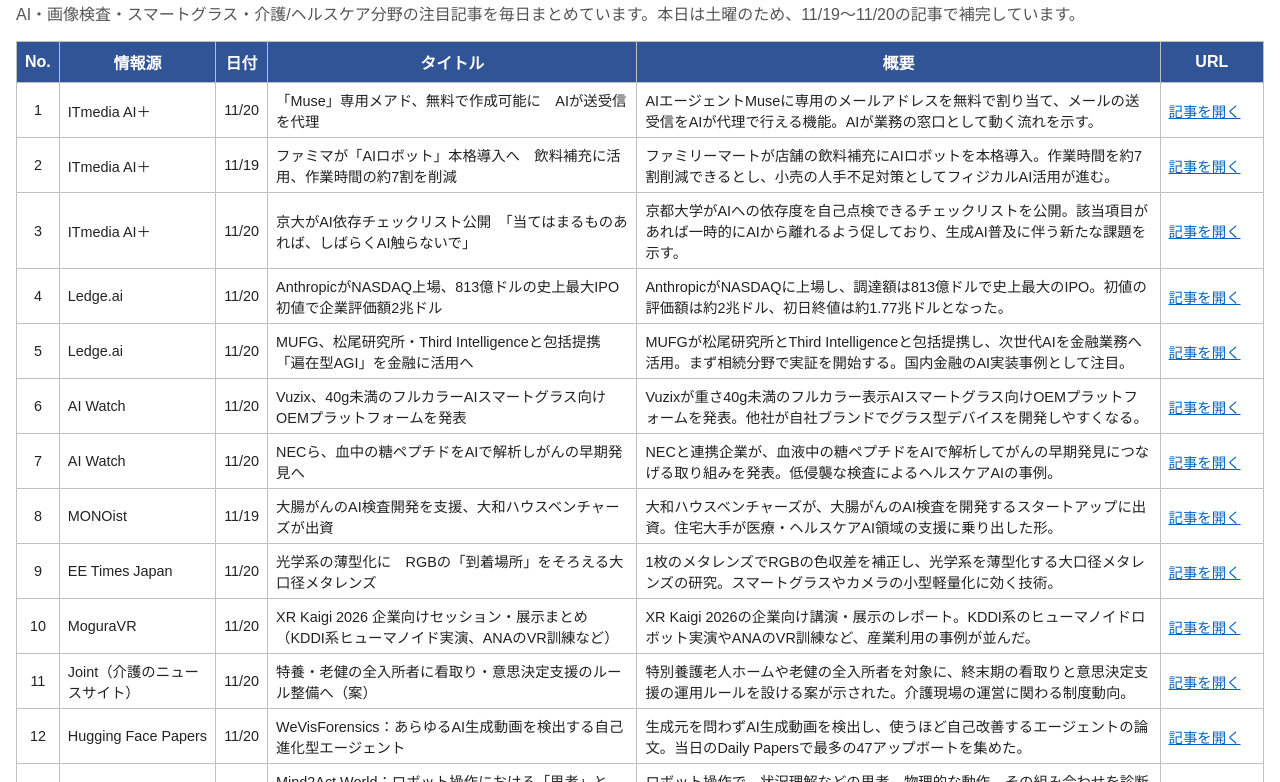
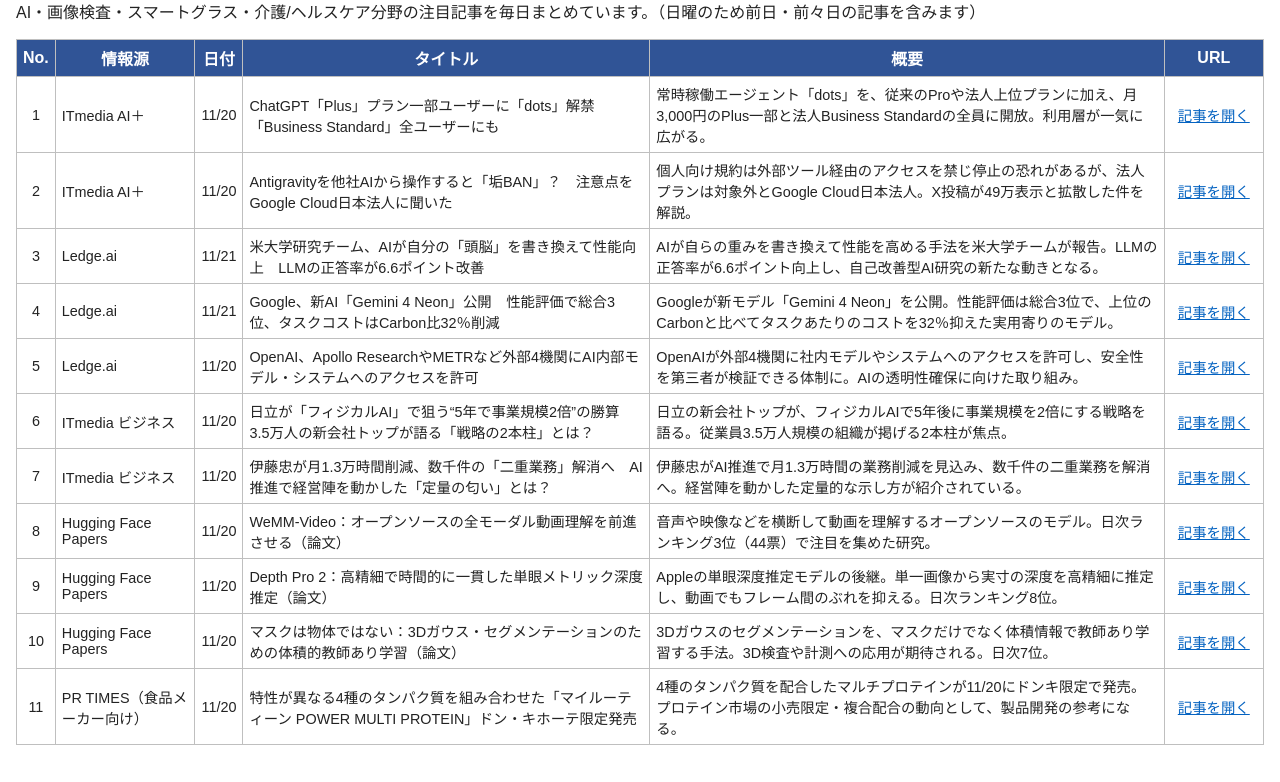
Before and after one commit to rewarcher-lab/daily-ai-summary, a plain HTML site: page index.html in a window 1280 px wide. Shown: the part 63-845 px from the top of the page. After the commit the page ends 824 px from the top, so only its background shows below. Drawn offline with Linux system fonts and the light colour scheme.

Commit message:
Add files via upload

```diff
--- a/index.html
+++ b/index.html
@@ -1,26 +1,19 @@
 <!DOCTYPE html>
 <html lang="ja"><head><meta charset="UTF-8"><meta name="viewport" content="width=device-width,initial-scale=1">
-<title>AI・DX 今日のまとめ（2026/11/21）</title>
-<style>body{font-family:Arial,"Meiryo",sans-serif;margin:16px;color:#222}h1{font-size:1.4em}p{color:#555}
-table{border-collapse:collapse;width:100%}th{background:#305496;color:#fff;padding:8px;border:1px solid #bfbfbf}
-td{border:1px solid #bfbfbf;padding:6px 8px;vertical-align:middle;font-size:.9em}td.c{text-align:center}
-td.u{white-space:nowrap;min-width:6em}a{color:#0563C1;text-decoration:underline}
-@media(max-width:700px){.d,th:nth-child(5){display:none}}</style></head><body>
-<h1>AI・DX 今日のまとめ（2026/11/21）</h1>
-<p>AI・画像検査・スマートグラス・介護/ヘルスケア分野の注目記事を毎日まとめています。本日は土曜のため、11/19〜11/20の記事で補完しています。</p>
+<title>AI・DX 今日のまとめ（2026/11/22）</title>
+<style>body{font-family:Arial,"Meiryo",sans-serif;margin:16px;color:#222}h1{font-size:1.3em}table{border-collapse:collapse;width:100%}th{background:#305496;color:#fff;padding:6px;border:1px solid #bfbfbf}td{border:1px solid #bfbfbf;padding:6px;vertical-align:middle;font-size:.9em}td.c{text-align:center}a{color:#0563C1;text-decoration:underline;white-space:nowrap;min-width:6em;display:inline-block}@media(max-width:700px){.sum,th:nth-child(5){display:none}}</style></head>
+<body><h1>AI・DX 今日のまとめ（2026/11/22）</h1>
+<p>AI・画像検査・スマートグラス・介護/ヘルスケア分野の注目記事を毎日まとめています。（日曜のため前日・前々日の記事を含みます）</p>
 <table><thead><tr><th>No.</th><th>情報源</th><th>日付</th><th>タイトル</th><th>概要</th><th>URL</th></tr></thead><tbody>
-<tr><td class="c">1</td><td>ITmedia AI＋</td><td class="c">11/20</td><td>「Muse」専用メアド、無料で作成可能に　AIが送受信を代理</td><td class="d">AIエージェントMuseに専用のメールアドレスを無料で割り当て、メールの送受信をAIが代理で行える機能。AIが業務の窓口として動く流れを示す。</td><td class="u"><a href="https://www.itmedia.co.jp/aiplus/article/2611/20/2000003372/" target="_blank" rel="noopener">記事を開く</a></td></tr>
-<tr><td class="c">2</td><td>ITmedia AI＋</td><td class="c">11/19</td><td>ファミマが「AIロボット」本格導入へ　飲料補充に活用、作業時間の約7割を削減</td><td class="d">ファミリーマートが店舗の飲料補充にAIロボットを本格導入。作業時間を約7割削減できるとし、小売の人手不足対策としてフィジカルAI活用が進む。</td><td class="u"><a href="https://www.itmedia.co.jp/aiplus/article/2611/19/2000003329/" target="_blank" rel="noopener">記事を開く</a></td></tr>
-<tr><td class="c">3</td><td>ITmedia AI＋</td><td class="c">11/20</td><td>京大がAI依存チェックリスト公開　「当てはまるものあれば、しばらくAI触らないで」</td><td class="d">京都大学がAIへの依存度を自己点検できるチェックリストを公開。該当項目があれば一時的にAIから離れるよう促しており、生成AI普及に伴う新たな課題を示す。</td><td class="u"><a href="https://www.itmedia.co.jp/aiplus/article/2611/20/2000003378/" target="_blank" rel="noopener">記事を開く</a></td></tr>
-<tr><td class="c">4</td><td>Ledge.ai</td><td class="c">11/20</td><td>AnthropicがNASDAQ上場、813億ドルの史上最大IPO　初値で企業評価額2兆ドル</td><td class="d">AnthropicがNASDAQに上場し、調達額は813億ドルで史上最大のIPO。初値の評価額は約2兆ドル、初日終値は約1.77兆ドルとなった。</td><td class="u"><a href="https://ledge.ai/articles/anthropic_nasdaq_ipo" target="_blank" rel="noopener">記事を開く</a></td></tr>
-<tr><td class="c">5</td><td>Ledge.ai</td><td class="c">11/20</td><td>MUFG、松尾研究所・Third Intelligenceと包括提携　「遍在型AGI」を金融に活用へ</td><td class="d">MUFGが松尾研究所とThird Intelligenceと包括提携し、次世代AIを金融業務へ活用。まず相続分野で実証を開始する。国内金融のAI実装事例として注目。</td><td class="u"><a href="https://ledge.ai/articles/mufg_third_intelligence_matsuo_partnership" target="_blank" rel="noopener">記事を開く</a></td></tr>
-<tr><td class="c">6</td><td>AI Watch</td><td class="c">11/20</td><td>Vuzix、40g未満のフルカラーAIスマートグラス向けOEMプラットフォームを発表</td><td class="d">Vuzixが重さ40g未満のフルカラー表示AIスマートグラス向けOEMプラットフォームを発表。他社が自社ブランドでグラス型デバイスを開発しやすくなる。</td><td class="u"><a href="https://ai.watch.impress.co.jp/docs/news/2158323.html" target="_blank" rel="noopener">記事を開く</a></td></tr>
-<tr><td class="c">7</td><td>AI Watch</td><td class="c">11/20</td><td>NECら、血中の糖ペプチドをAIで解析しがんの早期発見へ</td><td class="d">NECと連携企業が、血液中の糖ペプチドをAIで解析してがんの早期発見につなげる取り組みを発表。低侵襲な検査によるヘルスケアAIの事例。</td><td class="u"><a href="https://ai.watch.impress.co.jp/docs/news/2158371.html" target="_blank" rel="noopener">記事を開く</a></td></tr>
-<tr><td class="c">8</td><td>MONOist</td><td class="c">11/19</td><td>大腸がんのAI検査開発を支援、大和ハウスベンチャーズが出資</td><td class="d">大和ハウスベンチャーズが、大腸がんのAI検査を開発するスタートアップに出資。住宅大手が医療・ヘルスケアAI領域の支援に乗り出した形。</td><td class="u"><a href="https://monoist.itmedia.co.jp/mn/articles/2611/19/news049.html" target="_blank" rel="noopener">記事を開く</a></td></tr>
-<tr><td class="c">9</td><td>EE Times Japan</td><td class="c">11/20</td><td>光学系の薄型化に　RGBの「到着場所」をそろえる大口径メタレンズ</td><td class="d">1枚のメタレンズでRGBの色収差を補正し、光学系を薄型化する大口径メタレンズの研究。スマートグラスやカメラの小型軽量化に効く技術。</td><td class="u"><a href="https://eetimes.itmedia.co.jp/ee/articles/2611/20/news025.html" target="_blank" rel="noopener">記事を開く</a></td></tr>
-<tr><td class="c">10</td><td>MoguraVR</td><td class="c">11/20</td><td>XR Kaigi 2026 企業向けセッション・展示まとめ（KDDI系ヒューマノイド実演、ANAのVR訓練など）</td><td class="d">XR Kaigi 2026の企業向け講演・展示のレポート。KDDI系のヒューマノイドロボット実演やANAのVR訓練など、産業利用の事例が並んだ。</td><td class="u"><a href="https://www.moguravr.com/xr-kaigi-2026-enterprise-sessions/" target="_blank" rel="noopener">記事を開く</a></td></tr>
-<tr><td class="c">11</td><td>Joint（介護のニュースサイト）</td><td class="c">11/20</td><td>特養・老健の全入所者に看取り・意思決定支援のルール整備へ（案）</td><td class="d">特別養護老人ホームや老健の全入所者を対象に、終末期の看取りと意思決定支援の運用ルールを設ける案が示された。介護現場の運営に関わる制度動向。</td><td class="u"><a href="https://www.joint-kaigo.com/articles/50630/" target="_blank" rel="noopener">記事を開く</a></td></tr>
-<tr><td class="c">12</td><td>Hugging Face Papers</td><td class="c">11/20</td><td>WeVisForensics：あらゆるAI生成動画を検出する自己進化型エージェント</td><td class="d">生成元を問わずAI生成動画を検出し、使うほど自己改善するエージェントの論文。当日のDaily Papersで最多の47アップボートを集めた。</td><td class="u"><a href="https://huggingface.co/papers/2611.21373" target="_blank" rel="noopener">記事を開く</a></td></tr>
-<tr><td class="c">13</td><td>Hugging Face Papers</td><td class="c">11/20</td><td>Mind2Act World：ロボット操作における「思考」と「物理動作」を診断するベンチマーク</td><td class="d">ロボット操作で、状況理解などの思考、物理的な動作、その組み合わせを診断的に評価するベンチマーク。フィジカルAIの評価基盤として注目。</td><td class="u"><a href="https://huggingface.co/papers/2611.26444" target="_blank" rel="noopener">記事を開く</a></td></tr>
-<tr><td class="c">14</td><td>日本食糧新聞（食品メーカー向け）</td><td class="c">11/20</td><td>明治、高カカオチョコの新知見　継続摂取で筋肉量増　札幌市らと研究</td><td class="d">明治が札幌市らと研究し、高齢者が高カカオチョコを続けて摂ると運動なしでも筋肉量が増えたと発表。食品メーカーのスポーツ栄養・機能性食品領域に近い話題。</td><td class="u"><a href="https://news.nissyoku.co.jp/news/omuram20261118060611862" target="_blank" rel="noopener">記事を開く</a></td></tr>
+<tr><td class="c">1</td><td>ITmedia AI＋</td><td class="c">11/20</td><td>ChatGPT「Plus」プラン一部ユーザーに「dots」解禁　「Business Standard」全ユーザーにも</td><td class="sum">常時稼働エージェント「dots」を、従来のProや法人上位プランに加え、月3,000円のPlus一部と法人Business Standardの全員に開放。利用層が一気に広がる。</td><td class="c"><a href="https://www.itmedia.co.jp/aiplus/article/2611/20/2000003359/" target="_blank" rel="noopener">記事を開く</a></td></tr>
+<tr><td class="c">2</td><td>ITmedia AI＋</td><td class="c">11/20</td><td>Antigravityを他社AIから操作すると「垢BAN」？　注意点をGoogle Cloud日本法人に聞いた</td><td class="sum">個人向け規約は外部ツール経由のアクセスを禁じ停止の恐れがあるが、法人プランは対象外とGoogle Cloud日本法人。X投稿が49万表示と拡散した件を解説。</td><td class="c"><a href="https://www.itmedia.co.jp/aiplus/article/2611/20/2000003353/" target="_blank" rel="noopener">記事を開く</a></td></tr>
+<tr><td class="c">3</td><td>Ledge.ai</td><td class="c">11/21</td><td>米大学研究チーム、AIが自分の「頭脳」を書き換えて性能向上　LLMの正答率が6.6ポイント改善</td><td class="sum">AIが自らの重みを書き換えて性能を高める手法を米大学チームが報告。LLMの正答率が6.6ポイント向上し、自己改善型AI研究の新たな動きとなる。</td><td class="c"><a href="https://ledge.ai/articles/llm_self_rewriting_weights" target="_blank" rel="noopener">記事を開く</a></td></tr>
+<tr><td class="c">4</td><td>Ledge.ai</td><td class="c">11/21</td><td>Google、新AI「Gemini 4 Neon」公開　性能評価で総合3位、タスクコストはCarbon比32％削減</td><td class="sum">Googleが新モデル「Gemini 4 Neon」を公開。性能評価は総合3位で、上位のCarbonと比べてタスクあたりのコストを32％抑えた実用寄りのモデル。</td><td class="c"><a href="https://ledge.ai/articles/google_gemini_4_neon" target="_blank" rel="noopener">記事を開く</a></td></tr>
+<tr><td class="c">5</td><td>Ledge.ai</td><td class="c">11/20</td><td>OpenAI、Apollo ResearchやMETRなど外部4機関にAI内部モデル・システムへのアクセスを許可</td><td class="sum">OpenAIが外部4機関に社内モデルやシステムへのアクセスを許可し、安全性を第三者が検証できる体制に。AIの透明性確保に向けた取り組み。</td><td class="c"><a href="https://ledge.ai/articles/openai_embedded_assessments" target="_blank" rel="noopener">記事を開く</a></td></tr>
+<tr><td class="c">6</td><td>ITmedia ビジネス</td><td class="c">11/20</td><td>日立が「フィジカルAI」で狙う“5年で事業規模2倍”の勝算　3.5万人の新会社トップが語る「戦略の2本柱」とは？</td><td class="sum">日立の新会社トップが、フィジカルAIで5年後に事業規模を2倍にする戦略を語る。従業員3.5万人規模の組織が掲げる2本柱が焦点。</td><td class="c"><a href="https://www.itmedia.co.jp/business/articles/2611/20/news024.html" target="_blank" rel="noopener">記事を開く</a></td></tr>
+<tr><td class="c">7</td><td>ITmedia ビジネス</td><td class="c">11/20</td><td>伊藤忠が月1.3万時間削減、数千件の「二重業務」解消へ　AI推進で経営陣を動かした「定量の匂い」とは？</td><td class="sum">伊藤忠がAI推進で月1.3万時間の業務削減を見込み、数千件の二重業務を解消へ。経営陣を動かした定量的な示し方が紹介されている。</td><td class="c"><a href="https://www.itmedia.co.jp/business/articles/2611/20/news042.html" target="_blank" rel="noopener">記事を開く</a></td></tr>
+<tr><td class="c">8</td><td>Hugging Face Papers</td><td class="c">11/20</td><td>WeMM-Video：オープンソースの全モーダル動画理解を前進させる（論文）</td><td class="sum">音声や映像などを横断して動画を理解するオープンソースのモデル。日次ランキング3位（44票）で注目を集めた研究。</td><td class="c"><a href="https://huggingface.co/papers/2611.26409" target="_blank" rel="noopener">記事を開く</a></td></tr>
+<tr><td class="c">9</td><td>Hugging Face Papers</td><td class="c">11/20</td><td>Depth Pro 2：高精細で時間的に一貫した単眼メトリック深度推定（論文）</td><td class="sum">Appleの単眼深度推定モデルの後継。単一画像から実寸の深度を高精細に推定し、動画でもフレーム間のぶれを抑える。日次ランキング8位。</td><td class="c"><a href="https://huggingface.co/papers/2611.26603" target="_blank" rel="noopener">記事を開く</a></td></tr>
+<tr><td class="c">10</td><td>Hugging Face Papers</td><td class="c">11/20</td><td>マスクは物体ではない：3Dガウス・セグメンテーションのための体積的教師あり学習（論文）</td><td class="sum">3Dガウスのセグメンテーションを、マスクだけでなく体積情報で教師あり学習する手法。3D検査や計測への応用が期待される。日次7位。</td><td class="c"><a href="https://huggingface.co/papers/2611.21383" target="_blank" rel="noopener">記事を開く</a></td></tr>
+<tr><td class="c">11</td><td>PR TIMES（食品メーカー向け）</td><td class="c">11/20</td><td>特性が異なる4種のタンパク質を組み合わせた「マイルーティーン POWER MULTI PROTEIN」ドン・キホーテ限定発売</td><td class="sum">4種のタンパク質を配合したマルチプロテインが11/20にドンキ限定で発売。プロテイン市場の小売限定・複合配合の動向として、製品開発の参考になる。</td><td class="c"><a href="https://prtimes.jp/main/html/rd/p/000002097.000025284.html" target="_blank" rel="noopener">記事を開く</a></td></tr>
 </tbody></table></body></html>
```
